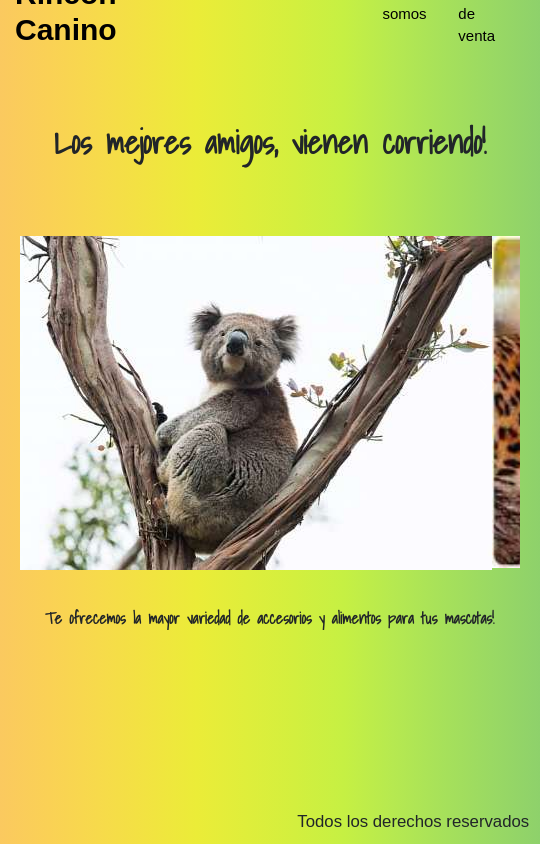
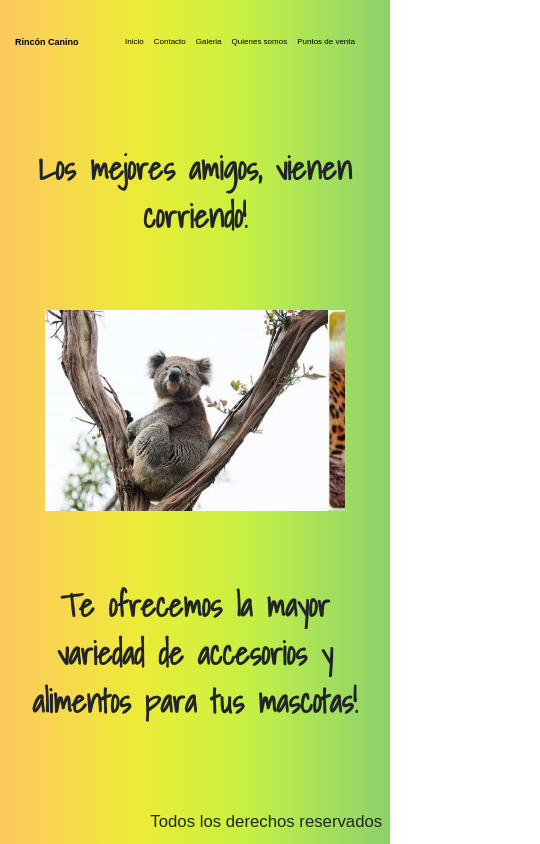
Before and after one commit to EzeLuna23/rincon_canino, a website: page index.html in a window 390 px wide. Shown: the whole page, 540 px wide, since content can reach past the window. Drawn offline with nearby package versions, Linux system fonts and the light colour scheme; a web font is replaced by a local one.

Commit message:
tercera entrega proyecto final y SASS II

```diff
--- a/index.html
+++ b/index.html
@@ -5,7 +5,9 @@
     <meta charset="UTF-8">
     <meta http-equiv="X-UA-Compatible" content="IE=edge">
     <meta name="viewport" content="width=device-width, initial-scale=1.0">
-    <title>Inicio</title>
+    <meta name="description" content="Rincón canino es una tienda virtual de accesorios y alimentos para mascotas">
+    <meta name="keywords" content="MASCOTAS, ANIMALES, PERROS, GATOS, PETS, ALIMENTOS, ALIMENTOS PARA MASCOTAS">
+    <title>Inicio │ Rincón Canino - Tienda virtual para mascotas</title>
     <link href="https://cdn.jsdelivr.net/npm/bootstrap@5.1.3/dist/css/bootstrap.min.css" rel="stylesheet"
         integrity="sha384-1BmE4kWBq78iYhFldvKuhfTAU6auU8tT94WrHftjDbrCEXSU1oBoqyl2QvZ6jIW3" crossorigin="anonymous">
     <link rel="stylesheet" href="./css/main.css">
--- a/sass/index.scss
+++ b/sass/index.scss
@@ -1,6 +1,8 @@
 
 /*general*/
 @import "./misc/normalize";
+@import "./misc/variables";
+@import "./misc/mixins";
 
 /*header*/
 @import "./partials/header";
--- /dev/null
+++ b/sass/misc/_mixins.scss
@@ -0,0 +1,8 @@
+@mixin flex($direction: row, $justify: flex-start, $align: flex-start, $gap: 0) {
+
+    flex-direction: $direction;
+    justify-content: $justify;
+    align-items: $align;
+    gap: $gap;
+
+}
--- /dev/null
+++ b/sass/misc/_variables.scss
@@ -0,0 +1,5 @@
+$fonts: (
+    xlarge: 3em,
+    large: 2em,
+    medium: 1.5em,
+)
--- a/sass/partials/_body.scss
+++ b/sass/partials/_body.scss
@@ -12,15 +12,10 @@ body {
         main {
             background-image: linear-gradient(to left, #8ed16b, #9ad963, #a7e15a, #b6e950, #c6f043, #d3ef3e, #dfee3b, #ebec38, #f2e341, #f7da4b, #fad155, #fbc95f);
             display: flex;
-            flex-direction: column;
-            align-items: center;
-            justify-items: center;
+            @include flex(column, center, center, 20px);
             padding: 20px;
-            gap: 20px;
             font-family: 'Shadows Into Light', cursive;
             font-size: x-large;
-
-
         }
 
 
--- a/sass/partials/_footer.scss
+++ b/sass/partials/_footer.scss
@@ -1,7 +1,7 @@
 footer {
     background-image: linear-gradient(to left, #8ed16b, #9ad963, #a7e15a, #b6e950, #c6f043, #d3ef3e, #dfee3b, #ebec38, #f2e341, #f7da4b, #fad155, #fbc95f);
     display: flex;
-    justify-content: flex-end;
+    @include flex(row, flex-end, right, auto);
     text-align: right;
     padding-right: 2%;
     padding-top: 10px;
--- a/sass/partials/_header.scss
+++ b/sass/partials/_header.scss
@@ -1,9 +1,8 @@
 header {
     background-image: linear-gradient(to left, #8ed16b, #9ad963, #a7e15a, #b6e950, #c6f043, #d3ef3e, #dfee3b, #ebec38, #f2e341, #f7da4b, #fad155, #fbc95f);
     display: flex;
-    justify-content: space-between;
+    @include flex(row, space-between, flex-end, auto);
     padding: 15px;
-    align-items: flex-end;
 
 
     h1 {
@@ -45,8 +44,6 @@ header {
 
     }
 
-}
-
     @media screen and (max-width:768px) {
 
 
@@ -68,5 +65,5 @@ header {
             font-size: .8em;
         }
 
-
     }
+}
--- a/sass/views/_galeria.scss
+++ b/sass/views/_galeria.scss
@@ -5,17 +5,33 @@
     grid-template-rows: 30vh 40vh 30vh;
     grid-gap: 10px;
 
-    img {
+}
+
+h5 {
+    font-size: xx-large;
+
+}
+
+$images: (
+    gato: "gato",
+    tigre: "tigre",
+    nutria: "nutria",
+    iguana: "iguana",
+    perro: "perro",
+    conejo: "conejo",
+    lagartija: "lagartija",
+    gatito: "gatito",
+    koala: "koala",
+);
+
+@each $image, $value in $images {
+    .img-#{$image} {
+
         width: 100%;
         height: 100%;
         object-fit: cover;
 
     }
-
-}
-
-h5 {
-    font-size: xx-large;
 
 }
 
--- a/sass/views/_home.scss
+++ b/sass/views/_home.scss
@@ -1,10 +1,8 @@
 .section_one {
 
     text-align: center;
-    align-items: center;
     display: flex;
-    flex-direction: column;
-    gap: 20px;
+    @include flex(column, auto, center, 20px);
     font-size: xx-large;
 
     #carouselExampleControls {
@@ -26,8 +24,6 @@
         margin-top: 50px;
     }
 
-}
-
     @media screen and (max-width:768px) {
 
         .section_one {
@@ -36,6 +32,12 @@
             flex-direction: column;
             font-size: medium;
             margin-top: 30px;
+
+        }
+
+        #carouselExampleControls {
+
+            width: 400px;
         }
     }
 
@@ -47,3 +49,5 @@
                 width: 300px;
             }
     }
+
+}
--- a/sass/views/_puntosdeventa.scss
+++ b/sass/views/_puntosdeventa.scss
@@ -13,9 +13,8 @@
     .container {
 
         display: flex;
-        flex-direction: row;
+        @include flex(row, auto, auto, 100px);
         text-align: center;
-        gap: 100px;
         margin-top: 50px;
         max-width: 1200px;
         max-height: 600px;
@@ -29,9 +28,9 @@
     }
 
     p {
-        font-size: xx-large;
         font-weight: bolder;
         text-align: center;
+        font-size: map-get($fonts, medium);
 
     }
 
@@ -60,6 +59,12 @@
         font-size: medium;
     }
 
+    .btn-primary {
+        @extend .btn;
+        border-style:groove;
+        border-color: black;
+
+    }
 
 }
 
@@ -75,6 +80,10 @@
         display: flex;
         flex-direction: column;
         gap: 50px;
+
+        .card {
+            max-width: 100%;
+        }
     }
 
 }
```
Also changed, not shown: views/contacto.html (+3 -1 lines), views/galeria.html (+12 -10 lines), views/puntosdeventa.html (+3 -1 lines), views/quienessomos.html (+3 -1 lines), css/index.css (deleted), css/main.css. Lines whose indentation alone changed are shown as unchanged.
